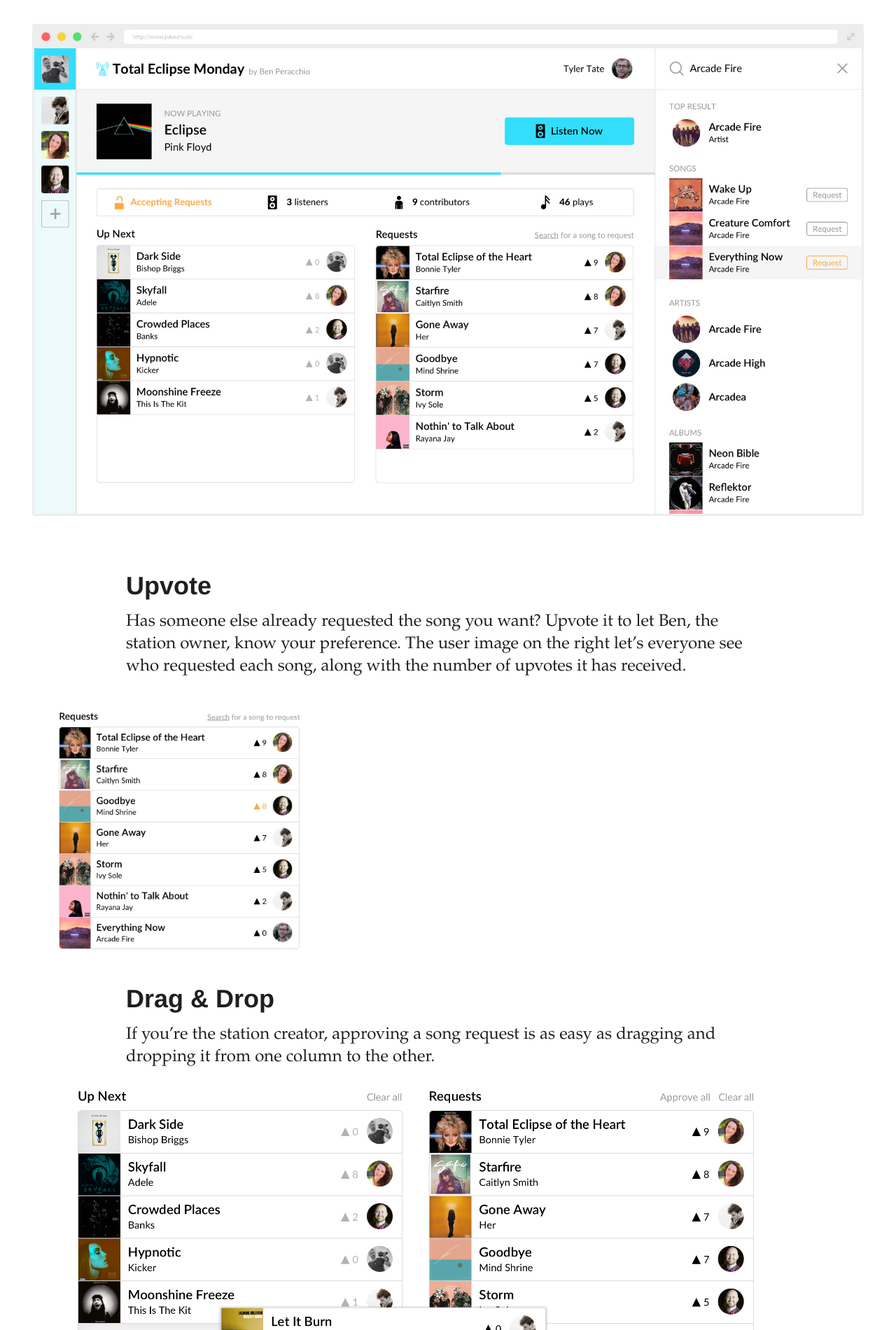
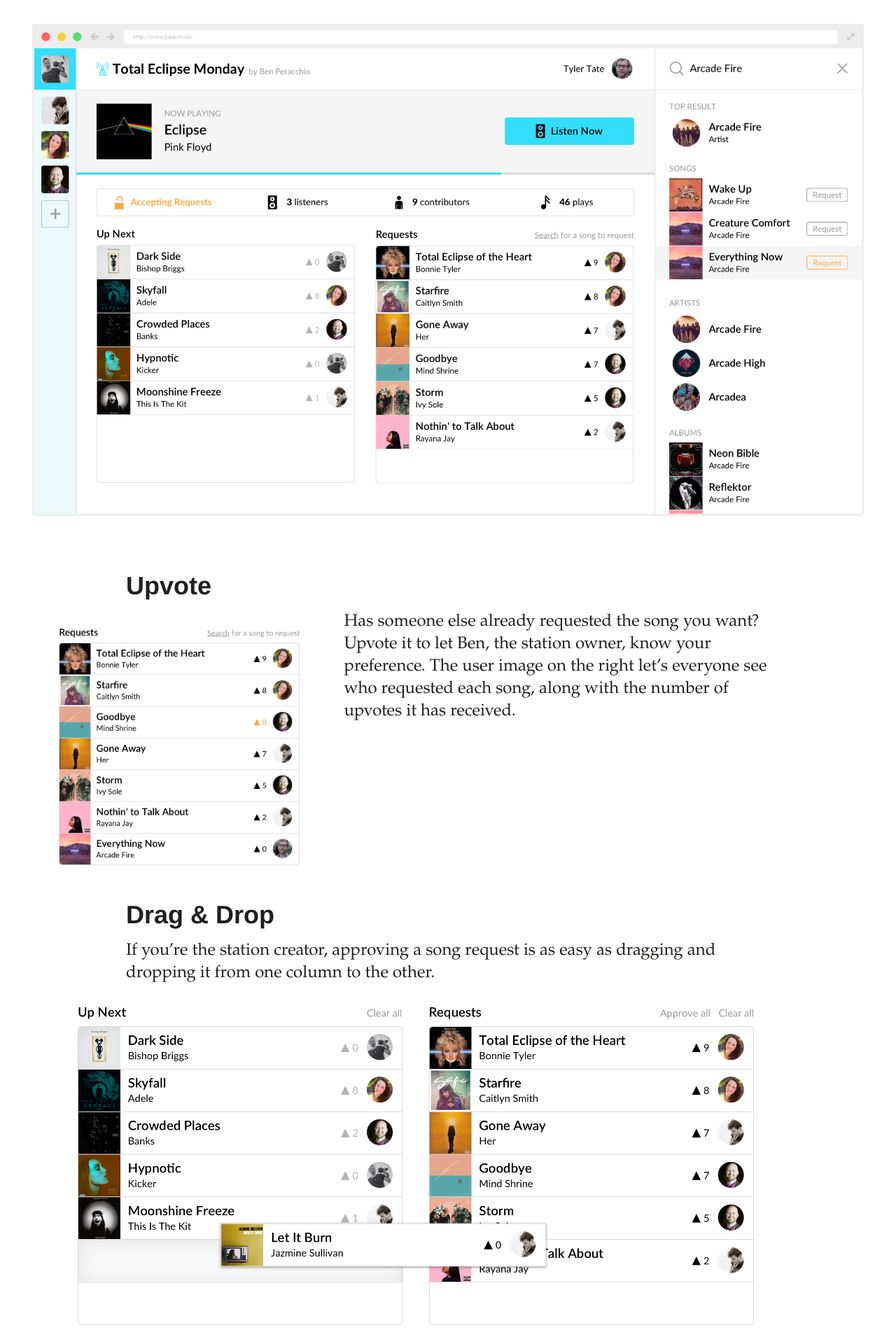
Before and after one commit to SeriouslyInc/tylertate, a Jekyll site: the page built from works/_posts/2017-08-22-juke-office-music-collaboration.markdown, in a window 1280 px wide. Shown: the part 4500-6400 px from the top of the page at 70% size. Built offline with Jekyll 4.4.1, drawn with Linux system fonts in a browser that asks for light colours.

Commit message:
image improvements.

```diff
--- a/works/_posts/2017-08-22-juke-office-music-collaboration.markdown
+++ b/works/_posts/2017-08-22-juke-office-music-collaboration.markdown
@@ -56,11 +56,11 @@ Ready to request a track? Type in the name of song, artist or album and the matc
 
 ## Upvote
 
+<figure class="small">
+  <img src="/resources/images/work/juke/5-upvote.jpg" alt="Upvote" />
+</figure>
+
 Has someone else already requested the song you want? Upvote it to let Ben, the station owner, know your preference. The user image on the right let's everyone see who requested each song, along with the number of upvotes it has received.
-
-<figure class="small">
-	<img src="/resources/images/work/juke/5-upvote.jpg" alt="Upvote" />
-</figure>
 
 
 ## Drag & Drop
@@ -74,11 +74,11 @@ If you're the station creator, approving a song request is as easy as dragging a
 
 ## Three Modes
 
-When starting a new station, the creator can set his or her station to one of three modes: solo, accepting requests, and open mic. In "solo" mode, the creator is solely responsible for choosing which songs to play. In "accepting requests" mode, as we've seen above, others can suggest songs, but the creator has approval authority. And finally, the "open mic" setting allows everyone to add songs to the playback queue, without relying on an individual curator.
-
 <figure class="small">
   <img src="/resources/images/work/juke/7-modes.png" alt="Three Modes" />
 </figure>
+
+When starting a new station, the creator can set his or her station to one of three modes: solo, accepting requests, and open mic. In "solo" mode, the creator is solely responsible for choosing which songs to play. In "accepting requests" mode, as we've seen above, others can suggest songs, but the creator has approval authority. And finally, the "open mic" setting allows everyone to add songs to the playback queue, without relying on an individual curator.
 
 
 ## A Rockin' Web App
```
Also changed, not shown: resources/images/work/juke/7-modes.png.
